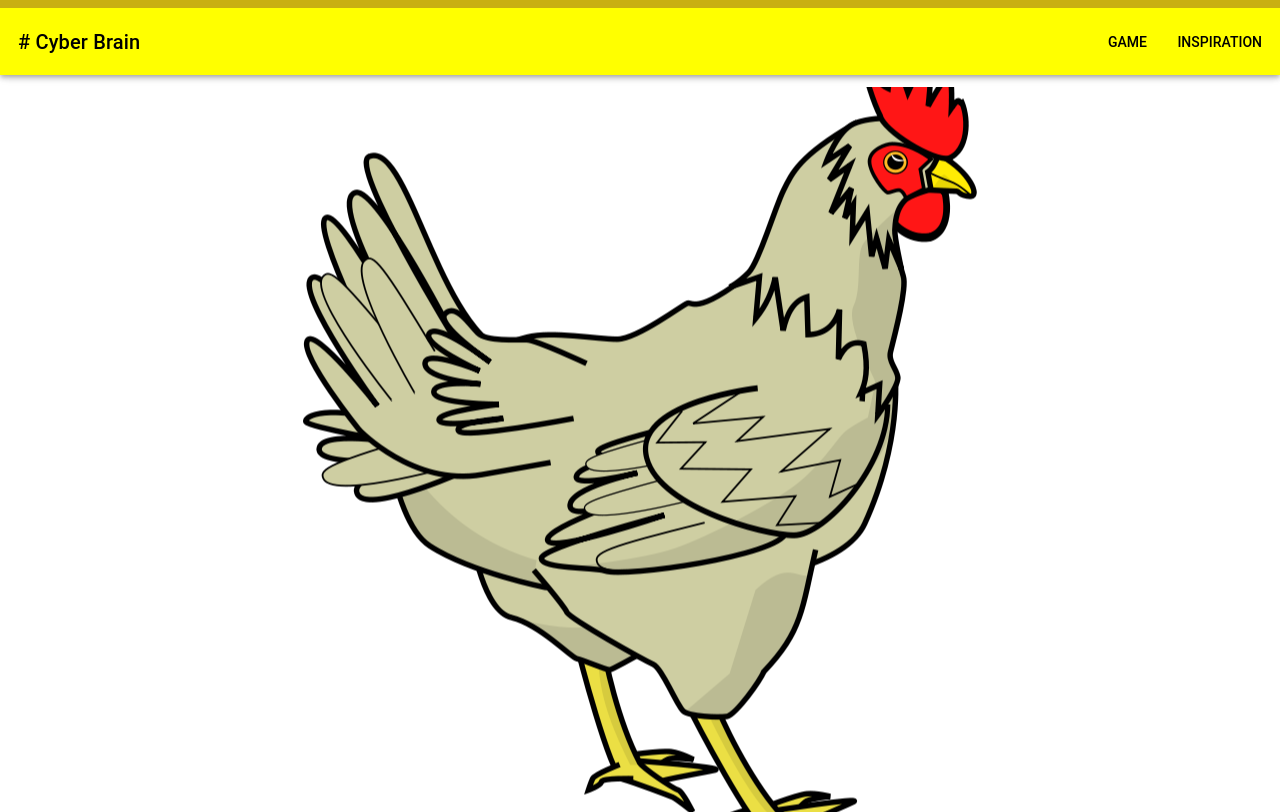
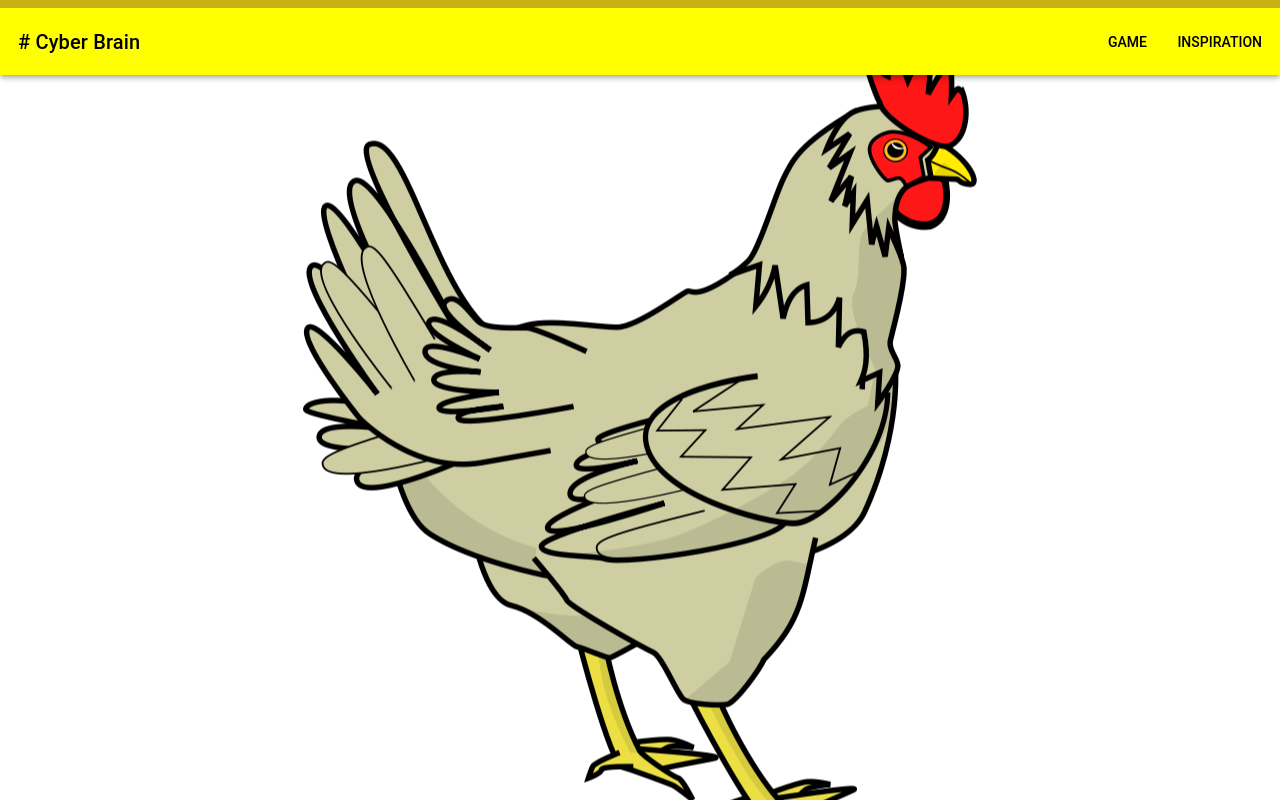
Before and after one commit to chase-owens/cyberBrain, a React (Create React App) app: page / in a window 1280 px wide. Built offline with nearby package versions, Linux system fonts and the light colour scheme.

Commit message:
BackgroundImage Resize

```diff
--- a/src/App.js
+++ b/src/App.js
@@ -20,7 +20,7 @@ class App extends Component {
             height: 'calc(100vh - 75px)',
             backgroundPosition: 'center',
             backgroundRepeat: 'no-repeat',
-            marginTop: '87px'
+            marginTop: '75px'
           }}
         >
           <Nav />
```
